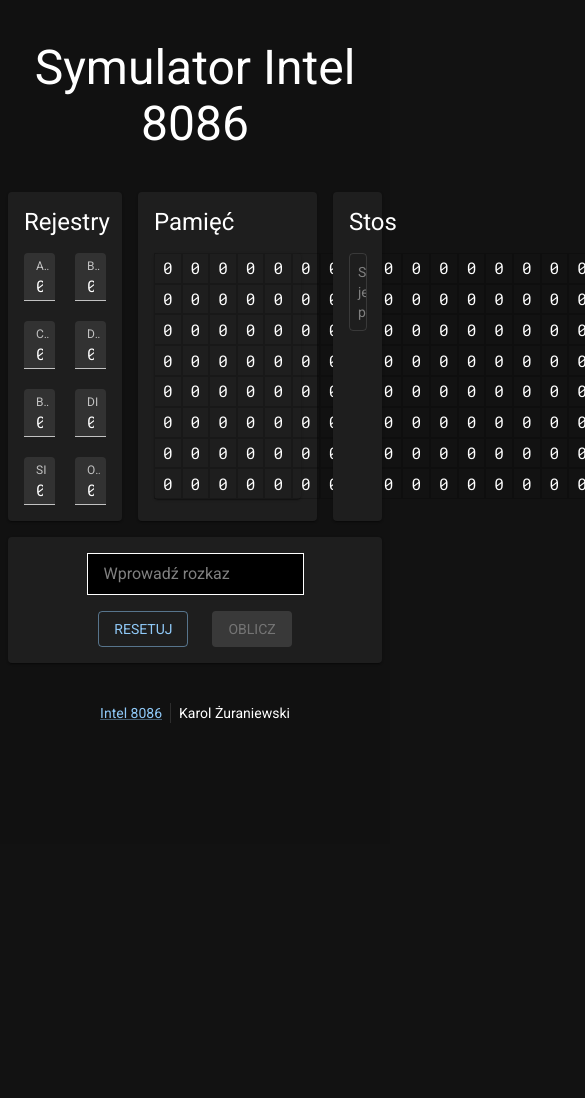
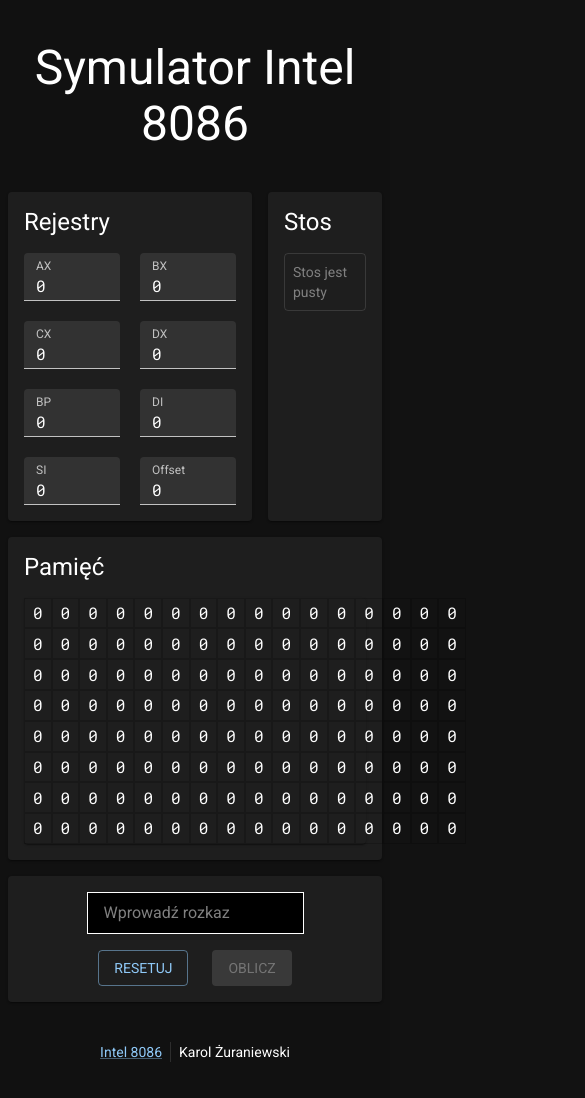
Before and after one commit to kzuraniewski/symulator-8086, a React (Create React App) app: page / in a window 390 px wide. Shown: the top 1098 px of the page, 585 px wide, since content can reach past the window. Before the commit the page ends 844 px from the top, so only its background shows below. Built offline with nearby package versions, Linux system fonts and the light colour scheme.

Commit message:
controller layout adjusted for mobile

```diff
--- a/src/components/SimulatorController.tsx
+++ b/src/components/SimulatorController.tsx
@@ -34,7 +34,7 @@
 
 	return (
 		<Grid container spacing={2} justifyContent="stretch">
-			<Grid xs={4}>
+			<Grid xs={8} md={4}>
 				<ParametersForm
 					params={simulated}
 					onRegisterChange={setRegister}
@@ -43,12 +43,12 @@
 				/>
 			</Grid>
 
-			<Grid xs={6}>
-				<MemoryView memory={simulated.memory} />
+			<Grid xs={4} md={2}>
+				<StackView stack={simulated.stack} />
 			</Grid>
 
-			<Grid xs={2}>
-				<StackView stack={simulated.stack} />
+			<Grid xs={12} md={6}>
+				<MemoryView memory={simulated.memory} />
 			</Grid>
 
 			<Grid xs={12}>
```
